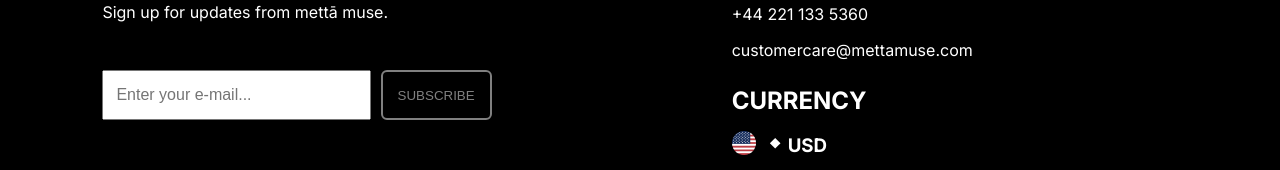
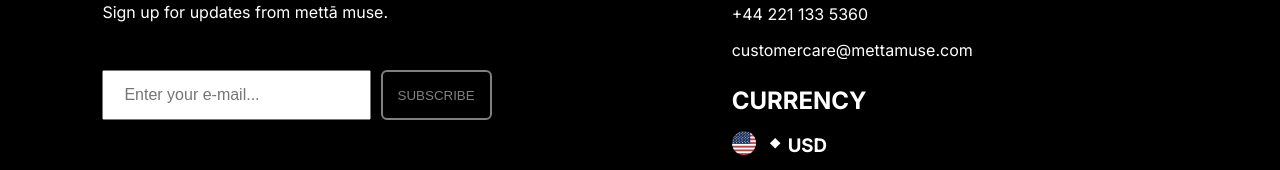
Before and after one commit to ChandraRoy4214/Appscrip-task-chandra-bandaru, a Next.js app: page / in a window 1280 px wide. Shown: the part 1438-1608 px from the top of the page. Built offline with nearby package versions, Linux system fonts and the light colour scheme; no server answers.

Commit message:
newsletter padding fix

```diff
--- a/styles/footer.module.css
+++ b/styles/footer.module.css
@@ -136,7 +136,7 @@
   }
 
   .inputBox {
-    padding-left: 12px;
+    padding-left: 20px;
   }
 
   .newsLetter {
```
